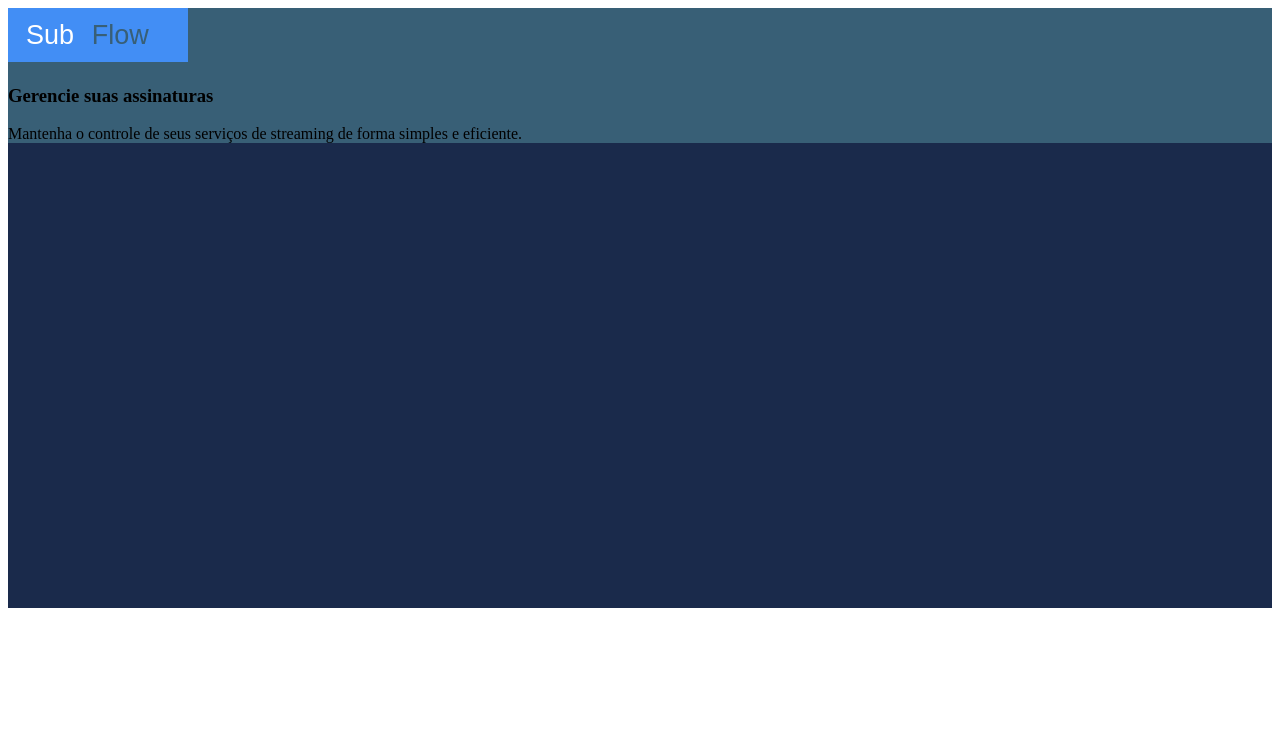
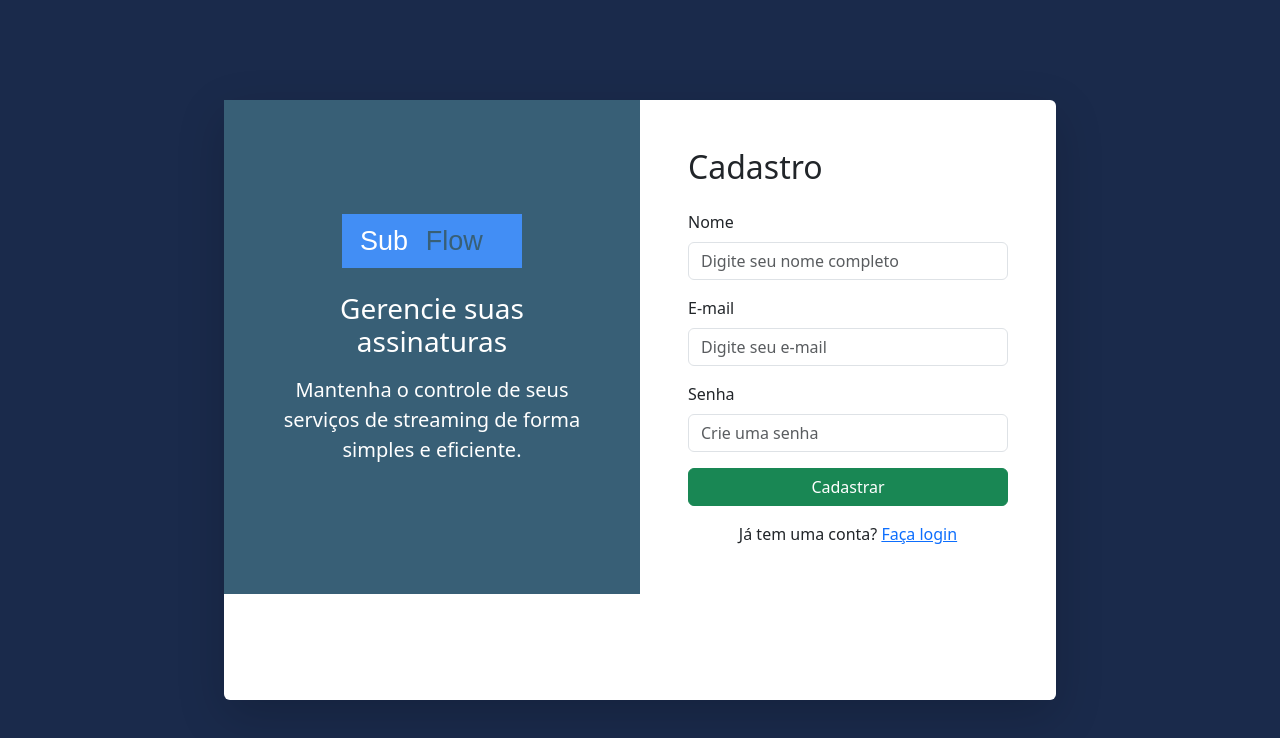
Before and after one commit to oafon5o/SubFlow_Front, a React (Vite) app: page /cadastro in a window 1280 px wide. Shown: the top 738 px of the page. Built offline with nearby package versions, Linux system fonts and the light colour scheme.

Commit message:
layouts funcionando, pages cadastro e login, rotas

```diff
--- a/index.html
+++ b/index.html
@@ -3,11 +3,13 @@
   <head>
     <meta charset="UTF-8" />
     <link rel="icon" type="image/svg+xml" href="/vite.svg" />
+    <link href="https://cdn.jsdelivr.net/npm/bootstrap@5.3.8/dist/css/bootstrap.min.css" rel="stylesheet" integrity="sha384-sRIl4kxILFvY47J16cr9ZwB07vP4J8+LH7qKQnuqkuIAvNWLzeN8tE5YBujZqJLB" crossorigin="anonymous">
     <meta name="viewport" content="width=device-width, initial-scale=1.0" />
-    <title>subflow-front</title>
+    <title>Vite + React + TS</title>
   </head>
   <body>
     <div id="root"></div>
     <script type="module" src="/src/main.tsx"></script>
+    <script src="https://cdn.jsdelivr.net/npm/bootstrap@5.3.8/dist/js/bootstrap.bundle.min.js" integrity="sha384-FKyoEForCGlyvwx9Hj09JcYn3nv7wiPVlz7YYwJrWVcXK/BmnVDxM+D2scQbITxI" crossorigin="anonymous"></script>
   </body>
 </html>
--- a/package.json
+++ b/package.json
@@ -10,6 +10,7 @@
     "preview": "vite preview"
   },
   "dependencies": {
+    "axios": "^1.12.2",
     "react": "^19.1.1",
     "react-dom": "^19.1.1",
     "react-router-dom": "^7.9.2"
--- a/src/pages/cadastrese/index.tsx
+++ b/src/pages/cadastrese/index.tsx
@@ -1,6 +1,72 @@
-function Cadastrese(){
-    return(
-        <></>
+import axios from "axios";
+import { useState } from "react";
+import { Link, useNavigate } from "react-router-dom";
+
+interface CadastroRequestDto {
+    "nome": string,
+    "email": string,
+    "senha": string,
+    "role": string
+}
+
+function Cadastrese() {
+
+    const navigator = useNavigate();
+
+    const API_URL = "http://localhost:8080/"
+
+    const [formData, setFormData] = useState<CadastroRequestDto>({
+        nome: '',
+        email: '',
+        senha: '',
+        role: 'ROLE_ASSINANTE'
+    });
+
+    const handleCadastro = async (event: React.FormEvent<HTMLFormElement>) => {
+        event.preventDefault();
+
+        try {
+
+            await axios.post(API_URL + "usuarios", formData);
+
+            navigator("/")
+
+
+        } catch (error) {
+        }
+    }
+
+    const handlerChange = (event: React.ChangeEvent<HTMLInputElement>) => {
+        const { name, value } = event.target;
+        setFormData(prevState => ({
+            ...prevState,
+            [name]: value,
+        }));
+    };
+
+    return (
+        <div>
+            <h2 className="mb-4">Cadastro</h2>
+            <form onSubmit={handleCadastro}>
+                <div className="mb-3">
+                    <label htmlFor="nome" className="form-label">Nome</label>
+                    <input type="text" name="nome" className="form-control" id="nome" placeholder="Digite seu nome completo" onChange={handlerChange} />
+                </div>
+                <div className="mb-3">
+                    <label htmlFor="email" className="form-label">E-mail</label>
+                    <input type="email" name="email" className="form-control" id="email" placeholder="Digite seu e-mail" onChange={handlerChange}/>
+                </div>
+                <div className="mb-3">
+                    <label htmlFor="senha" className="form-label">Senha</label>
+                    <input type="password" name="senha" className="form-control" id="senha" placeholder="Crie uma senha" onChange={handlerChange}/>
+                </div>
+                <button type="submit" className="btn btn-success w-100">Cadastrar</button>
+                <div className="text-center mt-3">
+                    <span>Já tem uma conta? </span>
+                    <Link to="/">Faça login</Link>
+                </div>
+            </form>
+        </div>
     );
 }
 
--- a/src/pages/login/index.tsx
+++ b/src/pages/login/index.tsx
@@ -1,6 +1,95 @@
-function Login(){
-    return(
-        <></>
+import axios from "axios";
+import { useState } from "react";
+import { Link, useNavigate } from "react-router-dom";
+
+// criacao de objetos, se o projeto for pequeno cria uma pasta de types, e se for grande, cria pasta de types e dentro da pasta de types cria subpastas para cada tipo
+// estilo backend em questão de organização
+interface LoginRequestDto {
+    email: string,
+    senha: string
+}
+
+interface LoginResponseDto {
+    token: string,
+}
+
+
+function Login() {
+
+    const navigator = useNavigate();
+
+    const API_URL = "http://localhost:8080/"
+
+    const [formData, setFormData] = useState<LoginRequestDto>({
+        email: '',
+        senha: ''
+    });
+
+    const handlerChange = (event: React.ChangeEvent<HTMLInputElement>) => {
+        const { name, value } = event.target;
+        setFormData(prevState => ({
+            ...prevState,
+            [name]: value,
+        }));
+    };
+
+    const handlerSubmit = async (event: React.FormEvent<HTMLFormElement>) => {
+        event.preventDefault();
+
+        try {
+
+            const response = await axios.post<LoginResponseDto>(API_URL + "auth/login", formData);
+
+            const token = response.data.token;
+            console.log(token);
+            if (token != null) {
+                navigator("/home")
+            }
+
+
+
+            // abaixo exemplo de fetch
+            //             // Fetch para conectar o front no back ele recebe a API_URL + nossa "url" do login que tem no swagger
+            //         const response = await fetch(API_URL + "auth/login",{
+            //             method : 'POST',
+            //             headers : {
+            //                 'Content-Type' : 'application/json',
+            //             },
+            //             body : JSON.stringify(formData)
+            //         });
+
+            //         if(!response.ok){
+            //             throw new Error("Erro ao logar usuário!")
+            //         }
+
+            //         const data : LoginResponse = await response.json();
+
+            //         console.log(data.token);
+
+            //     } catch(error)
+            //     {
+
+        } catch (error) {
+        }
+    }
+
+    return (
+        <form onSubmit={handlerSubmit}>
+            <h2 className="mb-4">Login</h2>
+            <div className="mb-3">
+                <label htmlFor="email" className="form-label">E-mail</label>
+                <input type="text" name="email" className="form-control" id="email" value={formData.email} onChange={handlerChange} placeholder="Digite seu e-mail" />
+            </div>
+            <div className="mb-3">
+                <label htmlFor="senha" className="form-label">Senha</label>
+                <input type="password" name="senha" className="form-control" id="senha" value={formData.senha} onChange={handlerChange} placeholder="Digite sua senha" />
+            </div>
+            <button type="submit" className="btn btn-primary w-100">Entrar</button>
+            <div className="text-center mt-3">
+                <span>Não tem uma conta? </span>
+                <Link to="/cadastro">Cadastre-se</Link>
+            </div>
+        </form>
     );
 }
 
--- a/src/route.tsx
+++ b/src/route.tsx
@@ -1,25 +1,23 @@
 import { Route, Routes } from "react-router-dom";
-import LayoutAdminServicoStatus from "./componentes/layoutAdmServicoStatus";
+import LayoutServicoStatus from "./componentes/layoutServicoStatus";
 import Home from "./pages/home/home";
 import RegistroServico from "./pages/registroServico";
 import StatusAssinatura from "./pages/statusAssinatura";
 import LayoutLoginCadastrese from "./componentes/layoutLoginCadastrese";
 import Login from "./pages/login";
 import Cadastrese from "./pages/cadastrese";
-import Admin from "./pages/admin";
 
 function AppRoutes(){
     return(
         <Routes>
-            <Route element={<LayoutLoginCadastrese />}>
-                <Route path="/login" element={<Login />} />
+            <Route path="/" element={<LayoutLoginCadastrese />}>
+                <Route index element={<Login />} />
                 <Route path="/cadastro" element={<Cadastrese />} />
             </Route>
-            <Route element={<LayoutAdminServicoStatus />}>
+            <Route element={<LayoutServicoStatus />}>
                 <Route path="/home" element={<Home />} />
                 <Route path="/registroServico" element={<RegistroServico />} />
                 <Route path="/statusAssinatura" element={<StatusAssinatura />} />
-                <Route path="/admin" element={<Admin />} />
             </Route>
         </Routes>
     );
```
Also changed, not shown: src/componentes/sidebar/index.tsx (+40 -0 lines), src/pages/admin/index.tsx (deleted, +0 -7 lines), src/componentes/layoutServicoStatus/index.tsx (renamed from src/componentes/layoutAdmServicoStatus/index.tsx), 1 other file (tests, documents, lock files or other folders).
